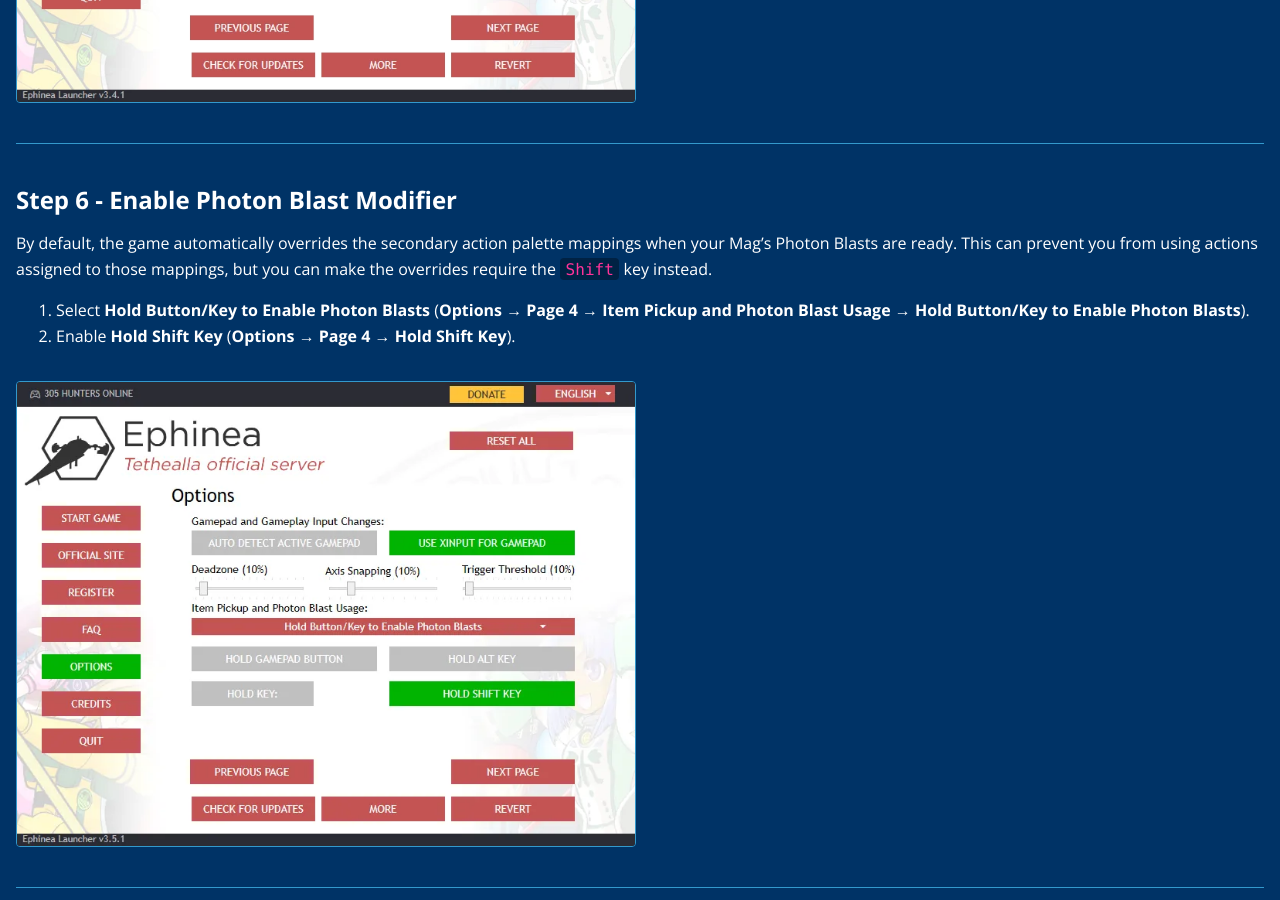
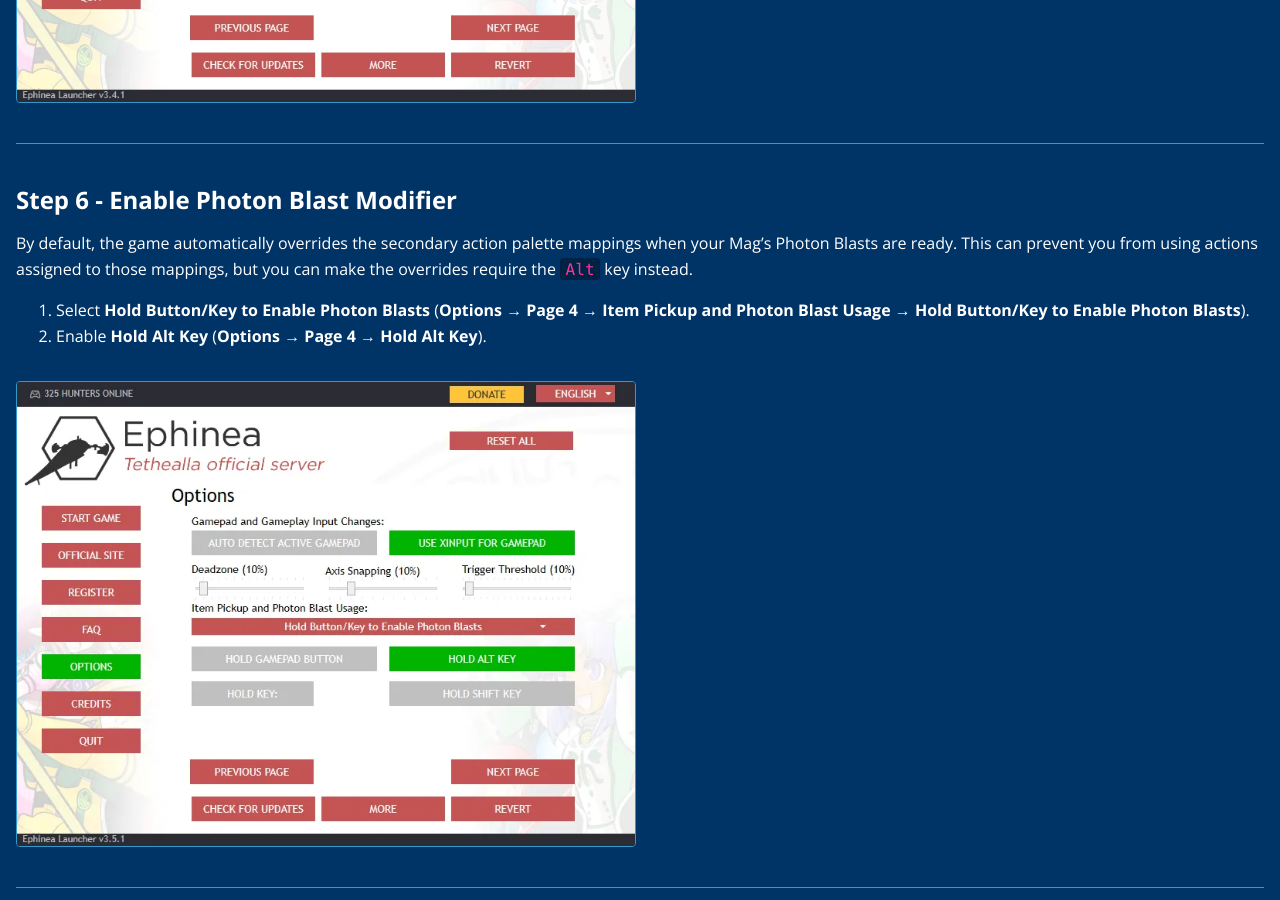
Before and after one commit to teeteeonekay/ragol, a Jekyll site: the page built from docs/_guides/ephinea-gamepad-setup.md, in a window 1280 px wide and 900 px high, scrolled down 8837 px. Built offline with Jekyll 4.4.1, drawn with Linux system fonts in a browser that asks for light colours; some web fonts are replaced.

Commit message:
Update ephinea gamepad setup guide: Use alt instead of shift for photon blast modifier

```diff
--- a/docs/_guides/ephinea-gamepad-setup.md
+++ b/docs/_guides/ephinea-gamepad-setup.md
@@ -51,14 +51,14 @@
 
 ### Action Palette
 
-| Gamepad Button | Keyboard Key  | Mapping                           |
-| -------------- | ------------- | --------------------------------- |
-| `A`            | `↓`           | Action Palette Middle             |
-| `B`            | `→`           | Action Palette Right              |
-| `X`            | `←`           | Action Palette Left               |
-| `Y`            | `End`         | Action Palette Top                |
-| `RB`           | `Ctrl` / `→`  | Change Action Palette / Next Page |
-| `LB`           | `Shift` / `←` | Photon Blast Modifier / Prev Page |
+| Gamepad Button | Keyboard Key | Mapping                           |
+| -------------- | ------------ | --------------------------------- |
+| `A`            | `↓`          | Action Palette Middle             |
+| `B`            | `→`          | Action Palette Right              |
+| `X`            | `←`          | Action Palette Left               |
+| `Y`            | `End`        | Action Palette Top                |
+| `RB`           | `Ctrl` / `→` | Change Action Palette / Next Page |
+| `LB`           | `Alt` / `←`  | Photon Blast Modifier / Prev Page |
 
 ### Action Shortcuts
 
@@ -215,10 +215,10 @@
 Step 6 - Enable Photon Blast Modifier
 -------------------------------------
 
-By default, the game automatically overrides the secondary action palette mappings when your Mag's Photon Blasts are ready. This can prevent you from using actions assigned to those mappings, but you can make the overrides require the `Shift` key instead.
+By default, the game automatically overrides the secondary action palette mappings when your Mag's Photon Blasts are ready. This can prevent you from using actions assigned to those mappings, but you can make the overrides require the `Alt` key instead.
 
 1. Select **Hold Button/Key to Enable Photon Blasts** (**Options** → **Page 4** → **Item Pickup and Photon Blast Usage** → **Hold Button/Key to Enable Photon Blasts**).
-2. Enable **Hold Shift Key** (**Options** → **Page 4** → **Hold Shift Key**).
+2. Enable **Hold Alt Key** (**Options** → **Page 4** → **Hold Alt Key**).
 
 <div class="images" markdown="1">
 
```
Also changed, not shown: docs/assets/images/guides/ephinea-gamepad-setup/apply-a-steam-button-layout/layout.webp, docs/assets/images/guides/ephinea-gamepad-setup/cover.webp, docs/assets/images/guides/ephinea-gamepad-setup/enable-photon-blast-modifier/options.webp.
